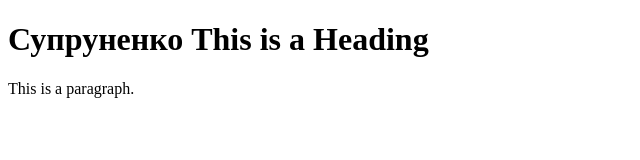
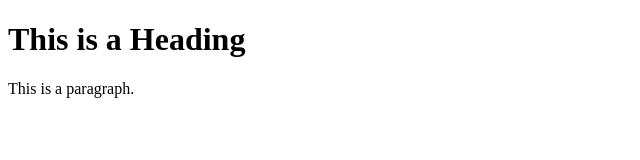
Before and after one commit to fnwfiqwfipqwpf/HTMLTutorial, a plain HTML site: page index.html in a window 1280 px wide. Shown: the whole page, without its empty margins (0-640 px from the left). Drawn offline with Linux system fonts and the light colour scheme.

Commit message:
Update index.html

```diff
--- a/index.html
+++ b/index.html
@@ -1,11 +1,11 @@
 <!DOCTYPE html>
 <html>
 <head>
-<title>Page Title</title>
+<title>Супруненко Page Title</title>
 </head>
 <body>
 
-<h1> Супруненко This is a Heading</h1>
+<h1>This is a Heading</h1>
 <p>This is a paragraph.</p>
 
 </body>
```
